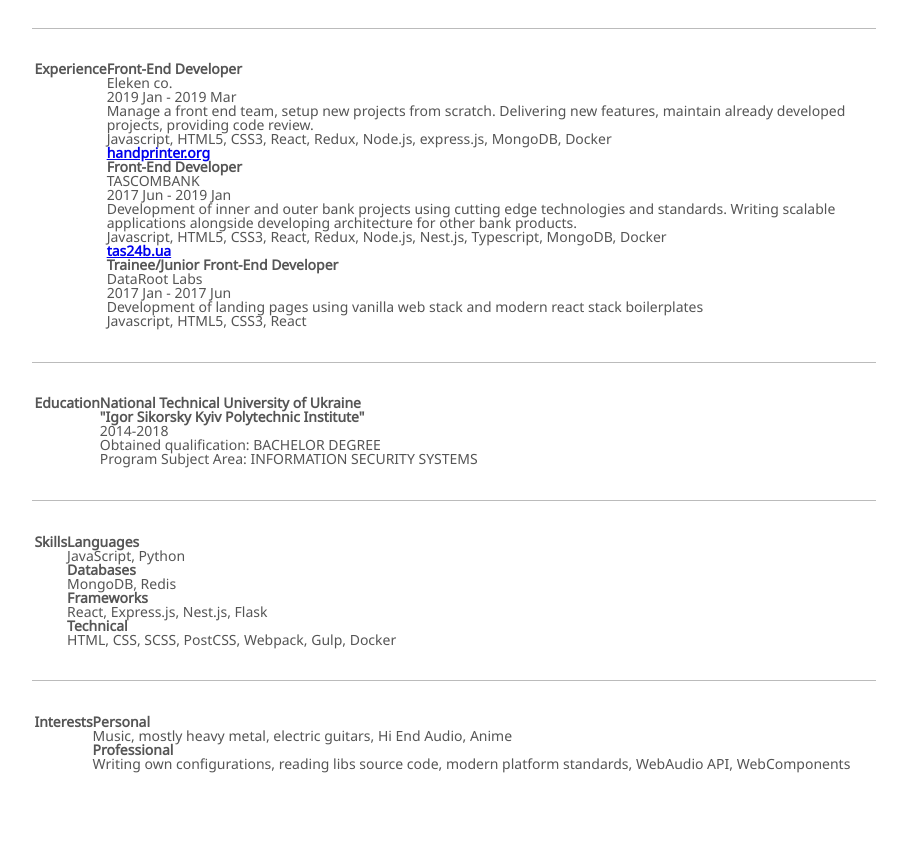
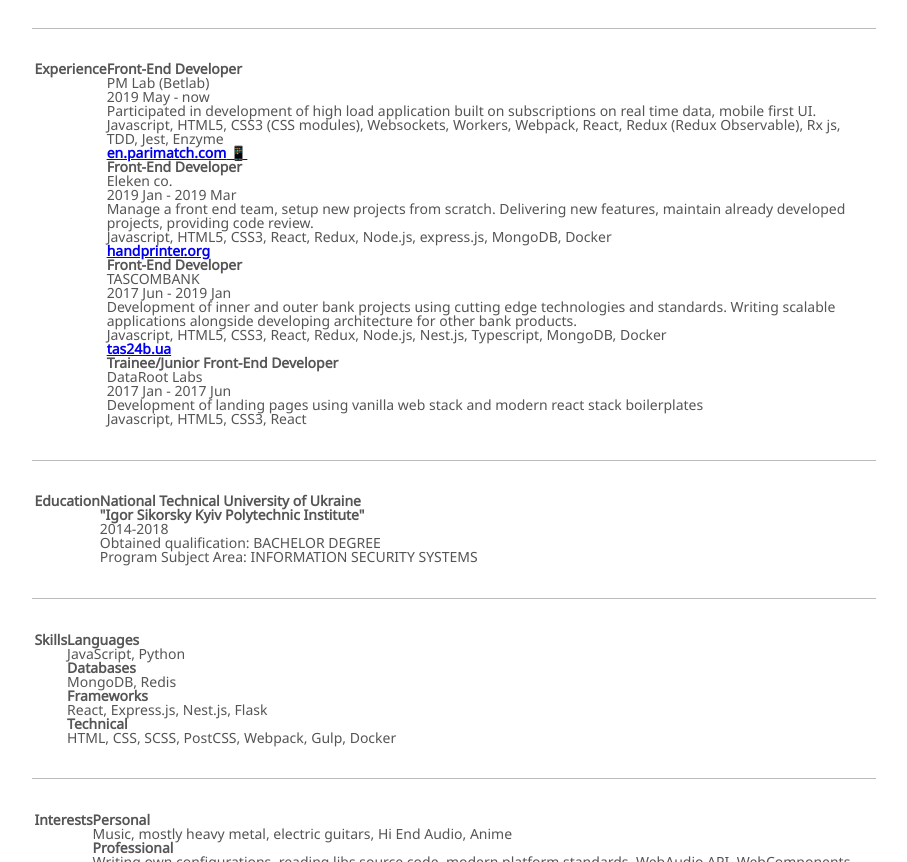
Before and after one commit to PaulTime/PaulTime.github.io, a website: page cv/src/index.html in a window 1280 px wide. Shown: the part 1024-1886 px from the top of the page, without its empty margins (186-1093 px from the left). Before the commit the page ends 1828 px from the top, so only its background shows below. Drawn offline with Linux system fonts and the light colour scheme; files whose address does not match are found by name.

Commit message:
CV: Change name. Add PMLab story to experience

```diff
--- a/cv/src/index.html
+++ b/cv/src/index.html
@@ -2,7 +2,7 @@
 <html lang="en">
 <head>
 	<meta charset="UTF-8">
-	<title>Paul Tymofieiev - Software Engineer</title>
+	<title>Pavlo Tymofieiev - Software Engineer</title>
 	<meta name="viewport" content="width=device-width, initial-scale=1, maximum-scale=1">
     <link rel="shortcut icon" href="favicon.png">
     <link href="https://fonts.googleapis.com/css?family=Noto+Sans" rel="stylesheet">
@@ -48,6 +48,23 @@
         </header>
 
         <article class="story__content">
+          <dl class="story__list">
+            <dt class="story__definition">
+              <strong>Front-End Developer</strong> <br />
+              PM Lab (Betlab)<br />
+              <small>2019 May - now</small>
+            </dt>
+
+            <dd class="story__description">
+              Participated in development of high load application built on subscriptions on real time data, mobile first UI.<br />
+              Javascript, HTML5, CSS3 (CSS modules), Websockets, Workers, Webpack, React, Redux (Redux Observable), Rx js, <br />
+              TDD, Jest, Enzyme <br />
+              <a class="story__project-link" href="https://en.parimatch.com" target="_blank" rel="noopener">
+                <strong>en.parimatch.com</strong> 📱
+              </a>
+            </dd>
+          </dl>
+
           <dl class="story__list">
             <dt class="story__definition">
               <strong>Front-End Developer</strong> <br />
```
Also changed, not shown: cv/index.html (+1 -1 lines), 1 other file.
